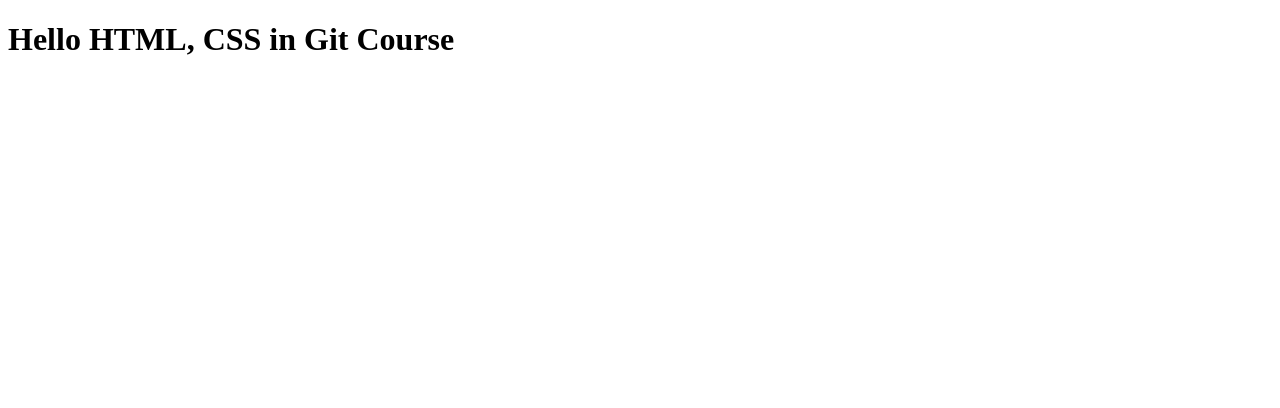
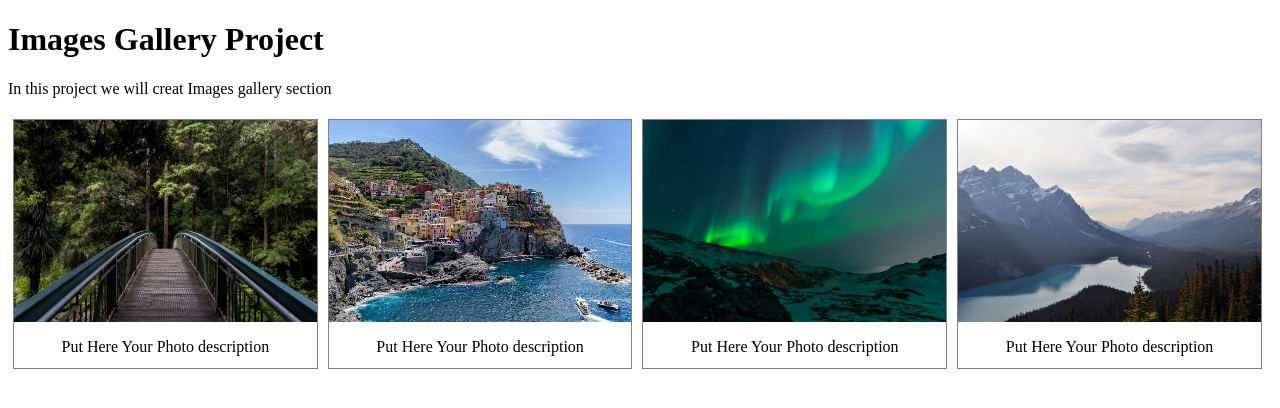
Before and after one commit to adelmo80/git_course, a plain HTML site: page index.html in a window 1280 px wide. Drawn offline with Linux system fonts and the light colour scheme.

Commit message:
Creat new images gallery project

```diff
--- a/css/style.css
+++ b/css/style.css
@@ -0,0 +1,33 @@
+* {
+    box-sizing: border-box;
+}
+.responsive {
+    float: left;
+    width: 24.9%;
+}
+.clearfix {
+    content: "";
+    clear: both;
+    display: table;
+}
+.gallery {
+    border: 1px solid gray;
+    margin: 5px;
+}
+.desc {
+    text-align: center;
+    padding: 12px;
+}
+.gallery:hover {
+    border:2px solid black;
+}
+@media only screen and (max-width: 700px){
+    .responsive {
+        width: 49.9%;
+    }
+}
+@media only screen and (max-width:500px) {
+    .responsive {
+        width: 100%;
+    }
+}
--- a/index.html
+++ b/index.html
@@ -11,6 +11,55 @@
         <title>HTML-CSS Course</title>
     </head>
     <body>
-        <h1>Hello HTML, CSS in Git Course</h1>
+        <h1>Images Gallery Project</h1>
+        <p>In this project we will creat Images gallery section</p>
+        <div class="responsive">
+            <div class="gallery">
+                <a href="images/img_forest.jpg" target="_blank">
+                    <img src="images/img_forest.jpg" alt="Forest" width="100%">
+                </a>
+                <div class="desc">
+                    Put Here Your Photo description
+                </div>
+            </div>
+
+        </div>
+
+         <div class="responsive">
+            <div class="gallery">
+                <a href="images/img_5terre.jpg" target="_blank">
+                    <img src="images/img_5terre.jpg" alt="5terre" width="100%">
+                </a>
+                <div class="desc">
+                    Put Here Your Photo description
+                </div>
+            </div>
+        </div>
+
+         <div class="responsive">
+            <div class="gallery">
+                <a href="images/img_lights.jpg" target="_blank">
+                    <img src="images/img_lights.jpg" alt="Lights" width="100%">
+                </a>
+                <div class="desc">
+                    Put Here Your Photo description
+                </div>
+            </div>
+
+        </div>
+
+         <div class="responsive">
+            <div class="gallery">
+                <a href="images/img_mountains.jpg" target="_blank">
+                    <img src="images/img_mountains.jpg" alt="Mountains" width="100%">
+                </a>
+                <div class="desc">
+                    Put Here Your Photo description
+                </div>
+            </div>
+
+        </div>
+        <div class="clearfix"></div>
+
     </body>
 </html>
```
Also changed, not shown: images/img_5terre.jpg (added), images/img_forest.jpg (added), images/img_lights.jpg (added), images/img_mountains.jpg (added), images/img_navsprites.gif (added).
